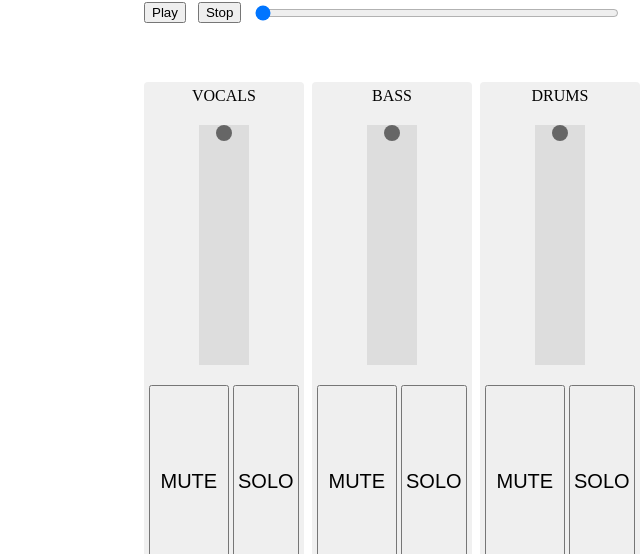
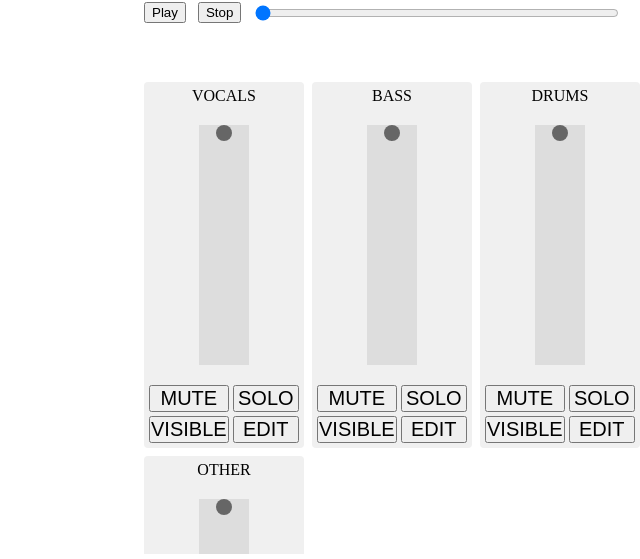
Before and after one commit to gregold1025/rap-tapestry, a React (Vite) app: page / in a window 1280 px wide. Shown: the part 254-813 px from the top of the page, without its empty margins (640-1280 px from the left). Built offline with nearby package versions, Linux system fonts and the light colour scheme; no server answers.

Commit message:
more layout adjustments for vercel build

```diff
--- a/src/components/ChannelStrips/ChannelStrip.css
+++ b/src/components/ChannelStrips/ChannelStrip.css
@@ -3,14 +3,11 @@
   flex-direction: column;
   align-items: center;
   width: 100%;
+  max-width: 160px;
   padding: 5px;
   background: #f0f0f0;
   border-radius: 4px;
-  margin: 0;
   box-sizing: border-box;
-  aspect-ratio: 1 / 2.5;
-  max-width: 320px;
-  max-height: 800px;
 }
 
 .volume-fader {
@@ -39,7 +36,7 @@
   grid-template-rows: repeat(2, 1fr);
   gap: 4px;
   width: 100%;
-  height: 100%;
+  height: 50%;
   box-sizing: border-box;
 }
 
@@ -59,11 +56,11 @@
 
 .channel-strips-panel {
   display: grid;
-  grid-template-columns: repeat(auto-fit, minmax(140px, 1fr));
+  grid-template-columns: repeat(auto-fill, minmax(120px, 160px));
   gap: 8px;
   padding: 8px;
   height: 100%;
   box-sizing: border-box;
   position: relative;
-  overflow: hidden;
+  overflow-y: auto;
 }
--- a/src/components/ChannelStrips/ChannelStrip.jsx
+++ b/src/components/ChannelStrips/ChannelStrip.jsx
@@ -59,6 +59,7 @@ export function ChannelStrip({
       <div className="channel-strip-label">{stemKey.toUpperCase()}</div>
 
       {/* Vertical volume fader */}
+      <div className="volume-fader-container">
         <input
           type="range"
           min={0}
@@ -68,6 +69,7 @@ export function ChannelStrip({
           onChange={(e) => setVolume(parseFloat(e.target.value))}
           className="volume-fader"
         />
+      </div>
 
       {/* Control buttons */}
       <div className="button-grid">
```
Lines whose indentation alone changed are shown as unchanged.
